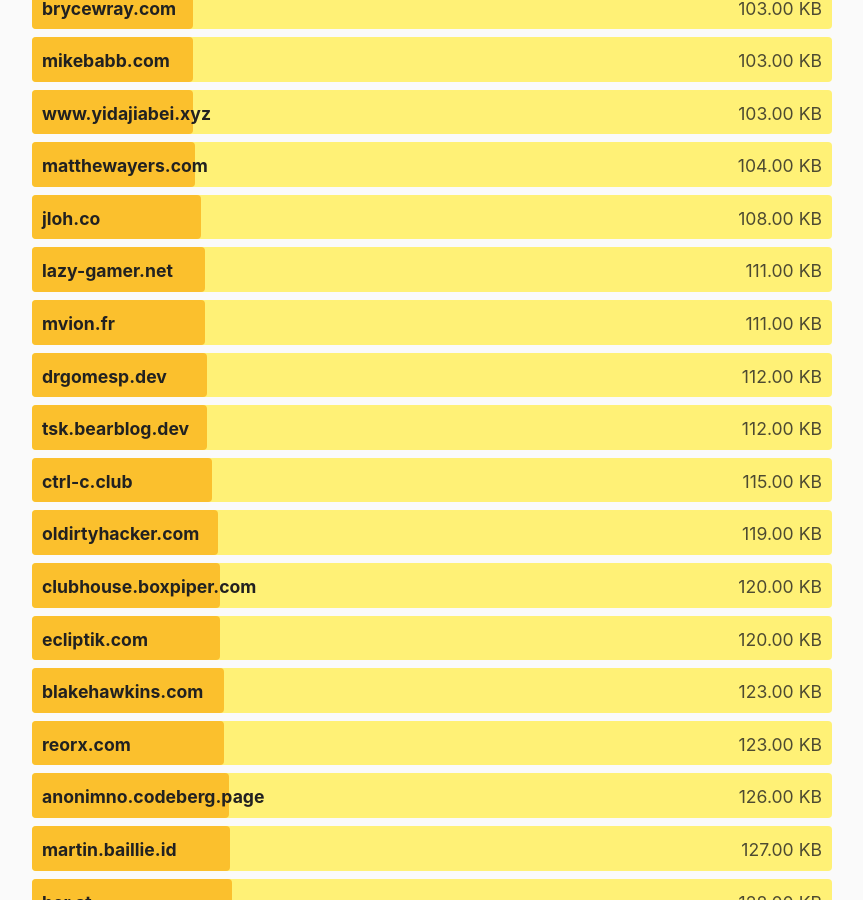
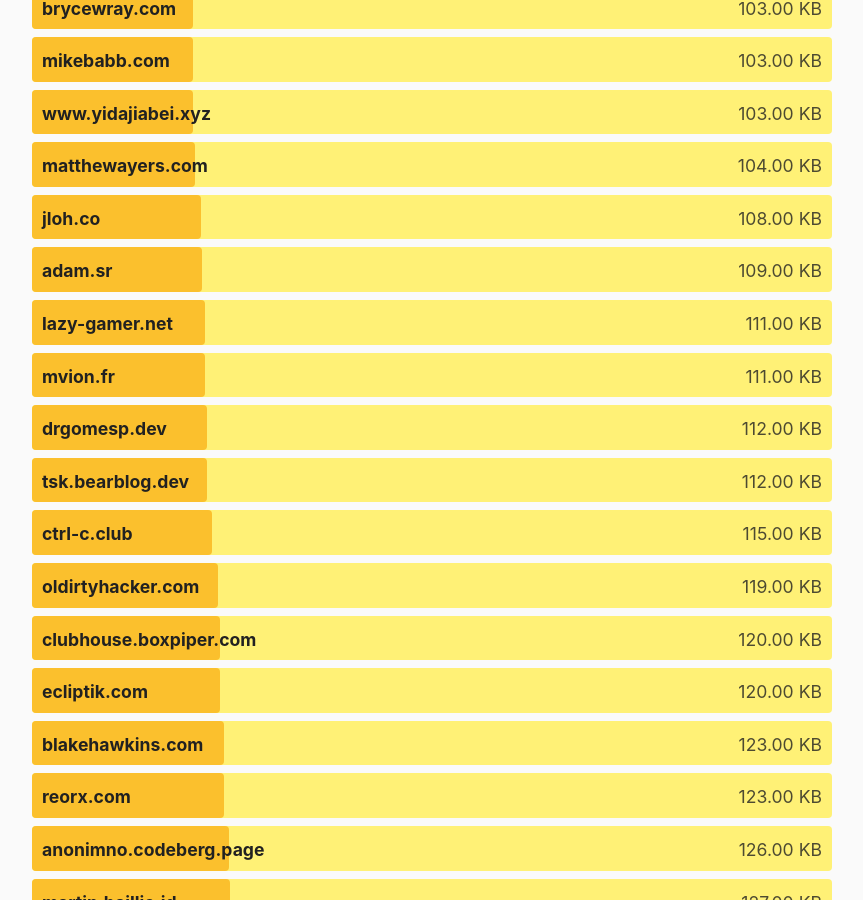
Before and after one commit to kevquirk/512kb.club, a Jekyll site: the page built from index.md, in a window 1280 px wide and 900 px high, scrolled down 18317 px. Shown: the whole window, without its empty margins (208-1071 px from the left). Built offline with Jekyll 4.4.1, drawn with Linux system fonts in a browser that asks for light colours.

Commit message:
Add adam.sr
Add adam.sr (https://adam.sr), the personal website of Adam Sroka, to 512kb.club.

```diff
--- a/_data/sites.yml
+++ b/_data/sites.yml
@@ -88,6 +88,11 @@
   size: 56
   last_checked: 2022-08-17
 
+- domain: adam.sr
+  url: https://adam.sr/
+  size: 109
+  last_checked: 2022-11-22
+
 - domain: adityatelange.in
   url: https://adityatelange.in/
   size: 267
```
